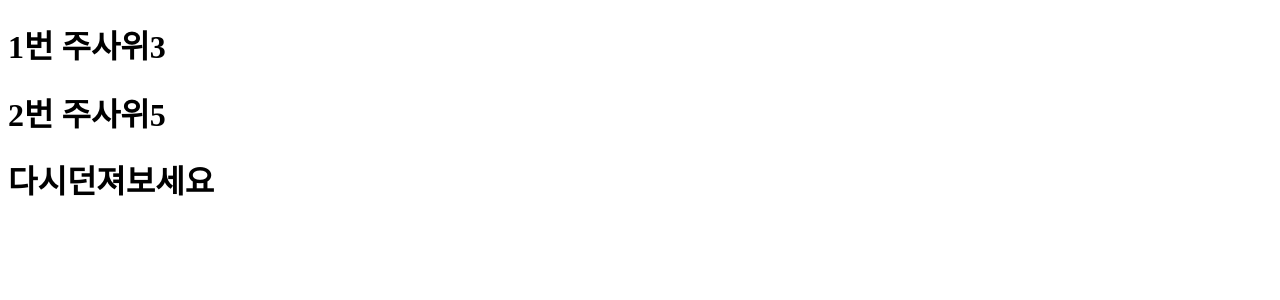
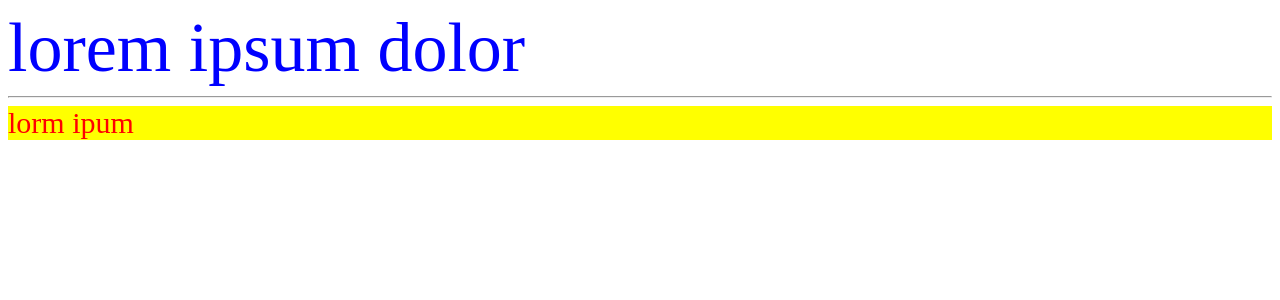
Before and after one commit to 1082cubi/react20231031, a React (Create React App) app: page / in a window 1280 px wide. Shown: the top 300 px of the page. Built offline with nearby package versions, Linux system fonts and the light colour scheme.

Commit message:
인라인 스타일 적용하는 방법

```diff
--- a/src/App.js
+++ b/src/App.js
@@ -1,21 +1,21 @@
 function App() {
-  const num1 = Math.ceil(Math.random() * 6);
-  const num2 = Math.ceil(Math.random() * 6);
-
-  let messageClassName = "lose";
-  let message = "다시던져보세요";
-
-  if (num1 === num2) {
-    messageClassName = "win";
-    message = "당첨";
-  }
-
+  const myStuyle = {
+    // js object
+    color: "blue",
+    backgroundcolor: "gold", // lowerCamelCase
+    fontSize: "70px",
+    testAlign: "center",
+  }; // js object
   return (
     <>
-      <h1>1번 주사위{num1}</h1>
-      <h1>2번 주사위{num2}</h1>
-
-      <h1 className={messageClassName}>{message}</h1>
+      {/*  style 속성은 객체로 주어야 함 */}
+      <div style={myStuyle}>lorem ipsum dolor</div>
+      <hr />
+      <div
+        style={{ color: "red ", backgroundColor: "yellow", fontSize: "30px" }}
+      >
+        lorm ipum
+      </div>
     </>
   );
 }
```
